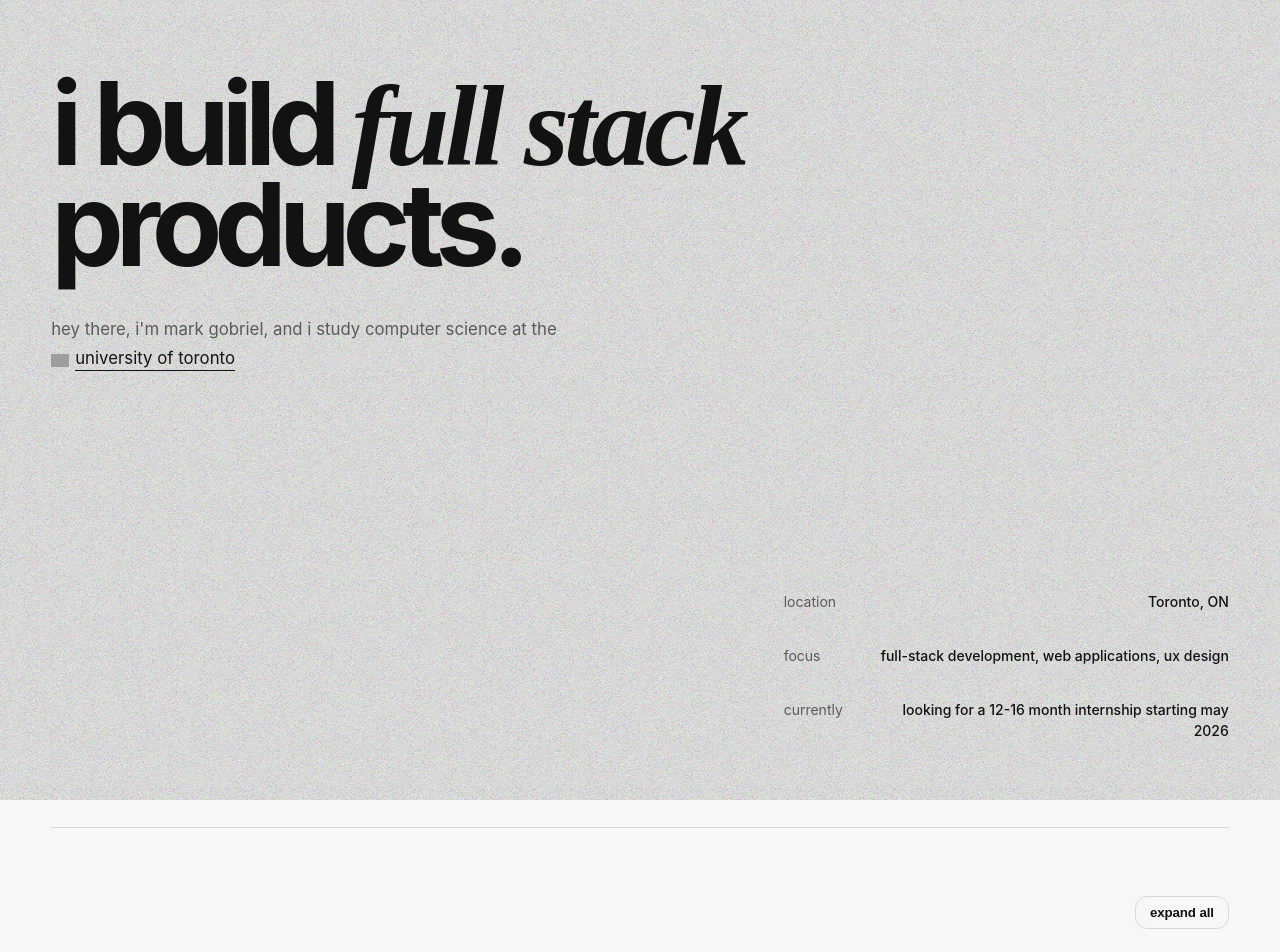
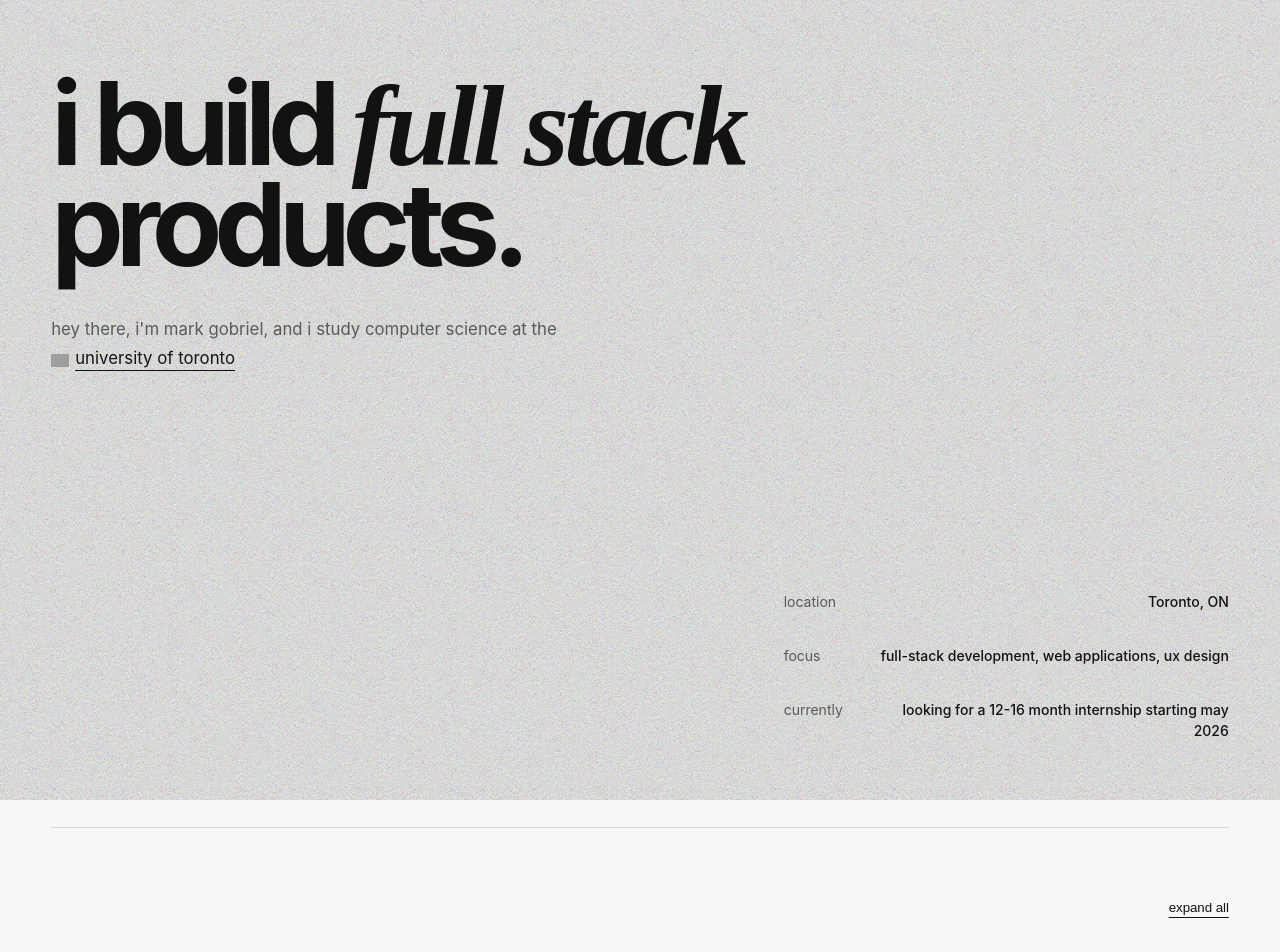
Before and after one commit to markgobriel/terminal-portfolio, a React (Vite) app in the folder my-portfolio/: page / in a window 1280 px wide. Shown: the top 952 px of the page. Built offline with nearby package versions, Linux system fonts and the light colour scheme; grey boxes are pictures that could not be loaded.

Commit message:
Update App.css

```diff
--- a/my-portfolio/src/App.css
+++ b/my-portfolio/src/App.css
@@ -33,21 +33,22 @@
 
 .expand-toggle {
   justify-self: flex-end;
-  padding: 8px 14px;
-  border-radius: 12px;
-  border: 1px solid var(--line);
-  background: var(--paper);
+  padding: 4px 0;
+  border-radius: 0;
+  border: none;
+  background: none;
   color: var(--ink);
-  font-weight: 600;
-  letter-spacing: -0.01em;
+  font-weight: 500;
+  letter-spacing: -0.005em;
   cursor: pointer;
-  transition: transform 0.15s ease, box-shadow 0.25s ease, border-color 0.25s ease;
+  text-decoration: underline;
+  text-underline-offset: 5px;
+  text-decoration-thickness: 1px;
+  transition: color 0.2s ease;
 }
 
 .expand-toggle:hover {
-  transform: translateY(-1px);
-  box-shadow: 0 12px 22px rgba(20, 20, 39, 0.08);
-  border-color: rgba(18, 18, 18, 0.3);
+  color: var(--accent);
 }
 
 .section-block {
```
